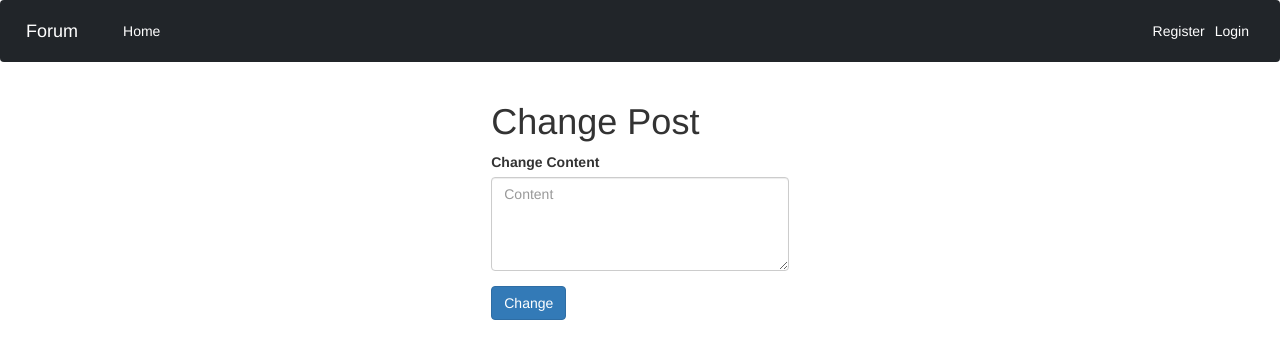
After one commit to SamuilDimitrov/flask_homework, a Flask app: template templates/change.html in a window 1280 px wide. The commit adds this page. Shown: the top 359 px of the page. Run offline with Flask 2, Linux system fonts and the light colour scheme; the template is opened without the code that fills it, so the values that code supplies are empty; some libraries are stand-ins or nearby versions.

Commit message:
added change options

```diff
--- a/app.py
+++ b/app.py
@@ -156,11 +156,23 @@ def logout():
     return redirect(url_for('login'))
 
 @app.route('/delete/<int:id>')
+@login_required
 def delete(id):
     post_to_delete = Post.query.get_or_404(id)
     db.session.delete(post_to_delete)
     db.session.commit()
     return redirect(url_for('index'))
+
+@app.route('/change/<int:id>',methods=['GET', 'POST'])
+@login_required
+def change(id):
+    post_to_change = Post.query.get_or_404(id)
+
+    if request.method == 'POST':
+        post_to_change.content = request.form['Change_content']
+        db.session.commit()
+        return redirect("/topic/"+str(post_to_change.topic_id))
+    return render_template('change.html', post = post_to_change)
 
 @app.route('/profile', methods=['GET', 'POST'])
 @login_required
--- /dev/null
+++ b/templates/change.html
@@ -0,0 +1,23 @@
+{% extends "base.html" %}
+
+{% block title %}
+Change
+{% endblock %}
+
+{% block body %}
+
+<div class="row justify-content-center">
+    <div class="col-md-3">
+        <h1>Change Post</h1>
+        <form method="POST">
+            <div class="form-group">
+                <label for="exampleFormControlTextarea1" class="form-label">Change Content</label>
+                <textarea type="text" name="Change_content" class="form-control" id="exampleFormControlInput1"
+                    placeholder="Content" rows="4">{{post.content}}</textarea>
+            </div>
+            <button type="submit" class="btn btn-primary">Change</button>
+        </form>
+    </div>
+</div>
+
+{% endblock %}
```
Also changed, not shown: templates/topic.html (+9 -1 lines).
